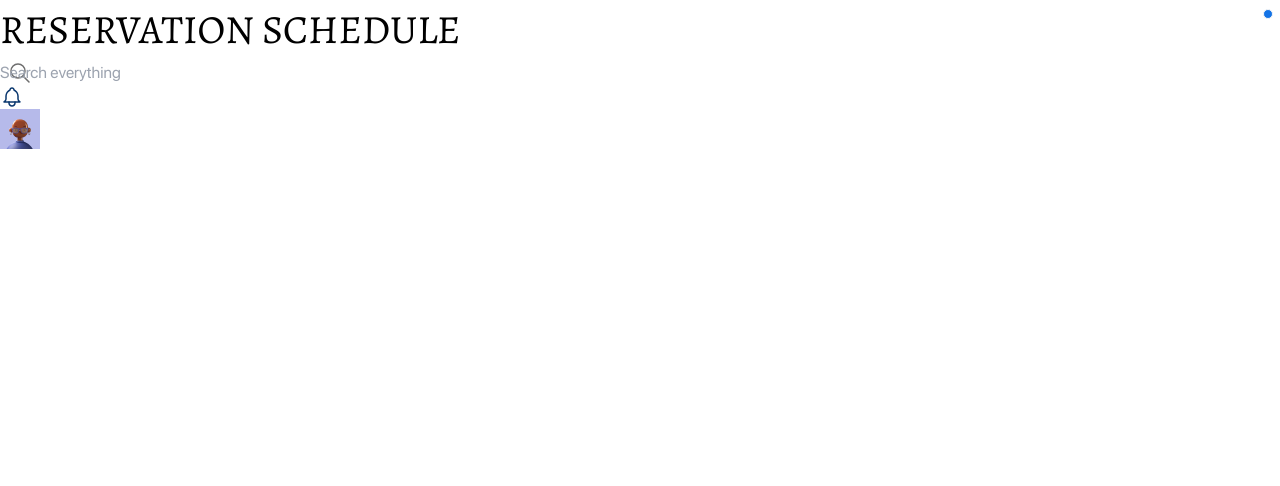
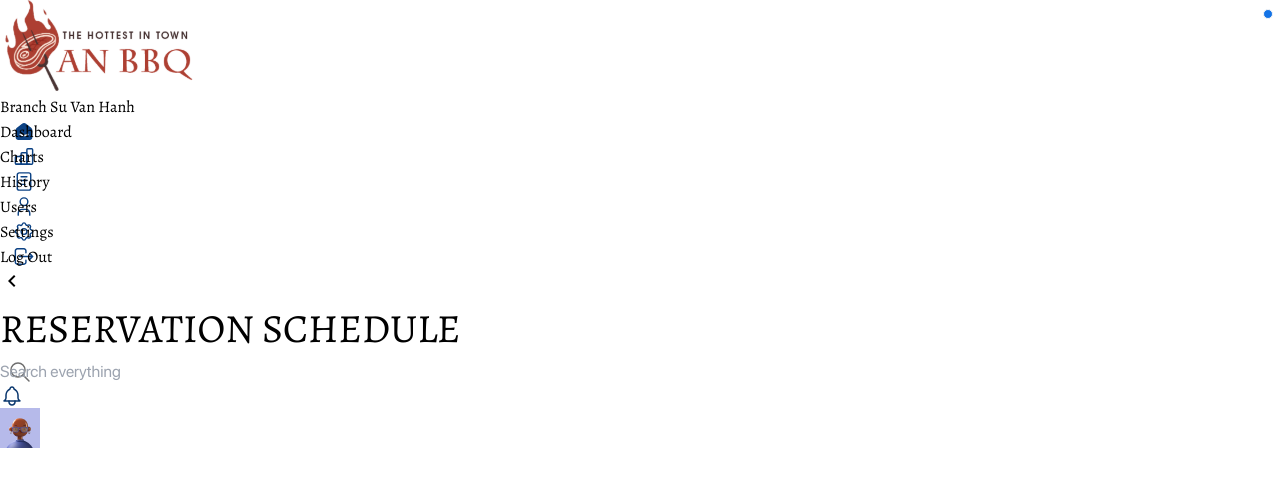
Before and after one commit to adam-it-school-js/tablexpress-angular, an Angular app: page / in a window 1280 px wide. Shown: the top 486 px of the page. Built offline with nearby package versions, Linux system fonts and the light colour scheme; a web font is replaced by a local one.

Commit message:
Layout component created

```diff
--- a/package.json
+++ b/package.json
@@ -16,6 +16,7 @@
     "@angular/compiler": "^16.1.0",
     "@angular/core": "^16.1.0",
     "@angular/forms": "^16.1.0",
+    "@angular/material": "^16.2.0",
     "@angular/platform-browser": "^16.1.0",
     "@angular/platform-browser-dynamic": "^16.1.0",
     "@angular/router": "^16.1.0",
--- a/src/app/app.component.html
+++ b/src/app/app.component.html
@@ -1,5 +1,7 @@
+<app-layout></app-layout>
+
 <!--<app-side-bar></app-side-bar>-->
-<app-header></app-header>
+<!--<app-header></app-header>-->
 <!-- <div class="flex justify-center items-center h-full">
   <h1 class="text-red-300">Hello world</h1>
 </div> -->
--- /dev/null
+++ b/src/app/shared/conteniers/layout/layout.component.html
@@ -0,0 +1,13 @@
+<div class="flex h-full m-auto max-w-[1440px]">
+  <app-side-bar *ngIf="isSidebarOpen"></app-side-bar>
+  <button
+    (click)="toggleSidebar()"
+    class="focus:outline-none relative top-9 right-3 h-6 w-6 rounded-full bg-white hidden md:block"
+  >
+    <mat-icon class="filter-button">chevron_left</mat-icon>
+  </button>
+  <div class="flex flex-col w-full max-w-[1176px] overflow-x-scroll overflow mx-2">
+    <app-header></app-header>
+    <ng-content></ng-content>
+  </div>
+</div>
--- /dev/null
+++ b/src/app/shared/conteniers/layout/layout.component.ts
@@ -0,0 +1,14 @@
+import { Component } from '@angular/core';
+
+@Component({
+  selector: 'app-layout',
+  templateUrl: './layout.component.html',
+  styleUrls: ['./layout.component.scss'],
+})
+export class LayoutComponent {
+  isSidebarOpen = true;
+
+  toggleSidebar() {
+    this.isSidebarOpen = !this.isSidebarOpen;
+  }
+}
--- a/src/app/shared/shared.module.ts
+++ b/src/app/shared/shared.module.ts
@@ -5,16 +5,25 @@ import { BrowserModule } from '@angular/platform-browser';
 import { AppRoutingModule } from '../app-routing.module';
 import { HeaderComponent } from './conteniers/header/header.component';
 import { FormsModule, ReactiveFormsModule } from '@angular/forms';
+import { LayoutComponent } from './conteniers/layout/layout.component';
+import { MatIconModule } from '@angular/material/icon';
 
 // const components = []
 
-const contenders = [SideBarComponent, HeaderComponent];
+const contenders = [SideBarComponent, HeaderComponent, LayoutComponent];
 
 // const pipes = []
 
 //const directives = [];
 
-const modules = [CommonModule, BrowserModule, AppRoutingModule, FormsModule, ReactiveFormsModule];
+const modules = [
+  CommonModule,
+  BrowserModule,
+  AppRoutingModule,
+  FormsModule,
+  ReactiveFormsModule,
+  MatIconModule,
+];
 
 @NgModule({
   declarations: [contenders],
--- a/src/index.html
+++ b/src/index.html
@@ -1,11 +1,12 @@
 <!doctype html>
 <html lang="en">
   <head>
-  <meta charset="utf-8">
+    <meta charset="utf-8" />
     <title>TablexpressFrontAngular</title>
-  <base href="/">
-  <meta name="viewport" content="width=device-width, initial-scale=1">
-  <link rel="icon" type="image/x-icon" href="favicon.ico">
+    <base href="/" />
+    <meta name="viewport" content="width=device-width, initial-scale=1" />
+    <link rel="icon" type="image/x-icon" href="favicon.ico" />
+    <link href="https://fonts.googleapis.com/icon?family=Material+Icons" rel="stylesheet" />
   </head>
   <body>
     <app-root></app-root>
```
Also changed, not shown: src/app/shared/conteniers/layout/layout.component.scss (added), 2 other files (tests, documents, lock files or other folders). Lines whose indentation alone changed are shown as unchanged.
